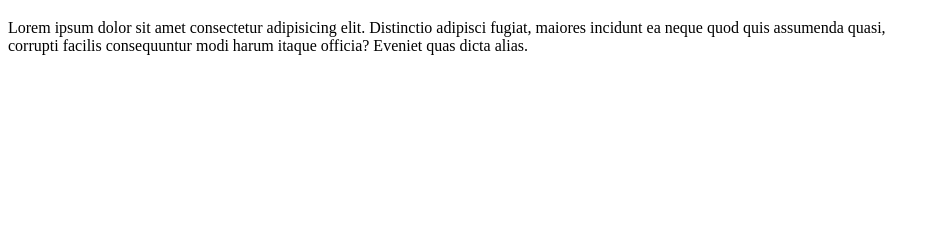
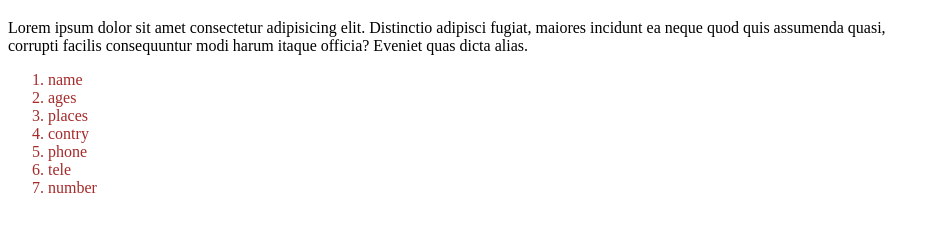
Before and after one commit to S2-svg/Project---1, a plain HTML site: page index.html in a window 1280 px wide. Shown: the part 61-292 px from the top of the page, without its empty margins (0-940 px from the left). Drawn offline with Linux system fonts and the light colour scheme.

Commit message:
add colors

```diff
--- a/index.html
+++ b/index.html
@@ -8,5 +8,14 @@
 <body>
     <h1>Good morning all</h1>
     <p>Lorem ipsum dolor sit amet consectetur adipisicing elit. Distinctio adipisci fugiat, maiores incidunt ea neque quod quis assumenda quasi, <br>corrupti facilis consequuntur modi harum itaque officia? Eveniet quas dicta alias.</p>
+    <ol style="color: brown;">
+        <li>name</li>
+        <li>ages</li>
+        <li>places</li>
+        <li>contry</li>
+        <li>phone</li>
+        <li>tele</li>
+        <li>number</li>
+    </ol>
 </body>
 </html>
```
